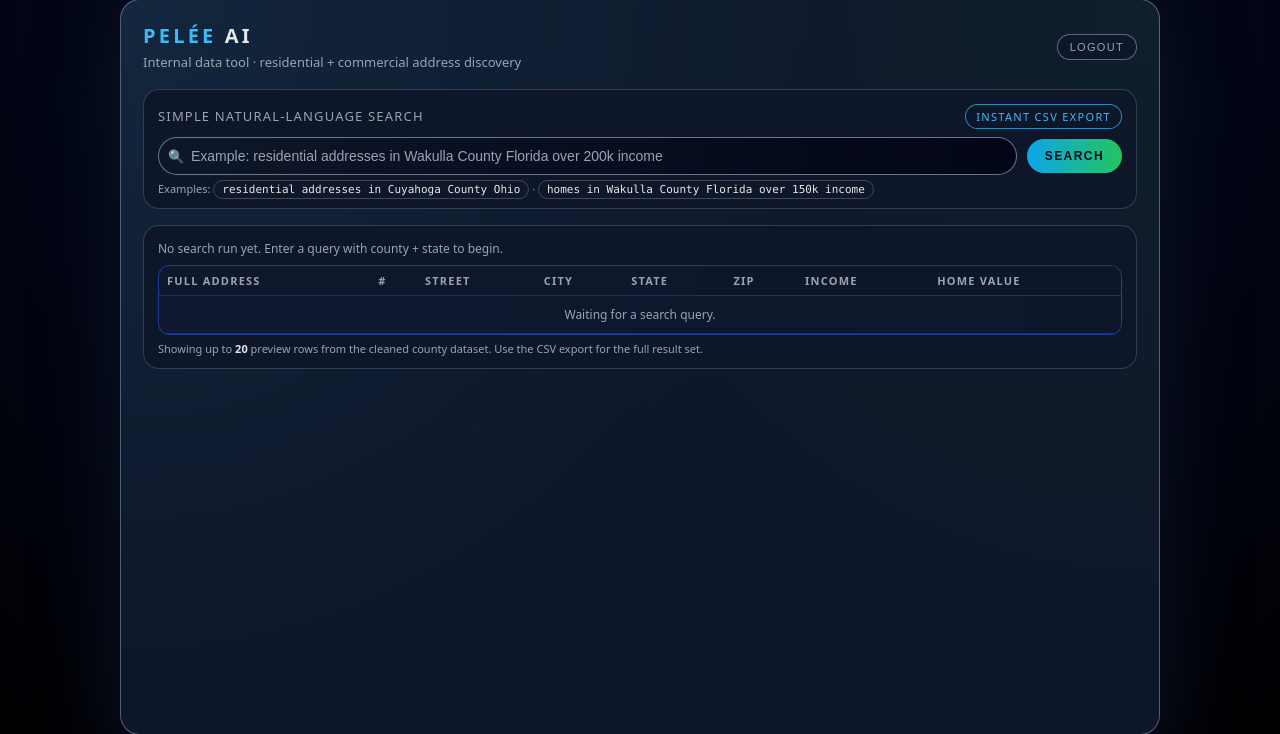
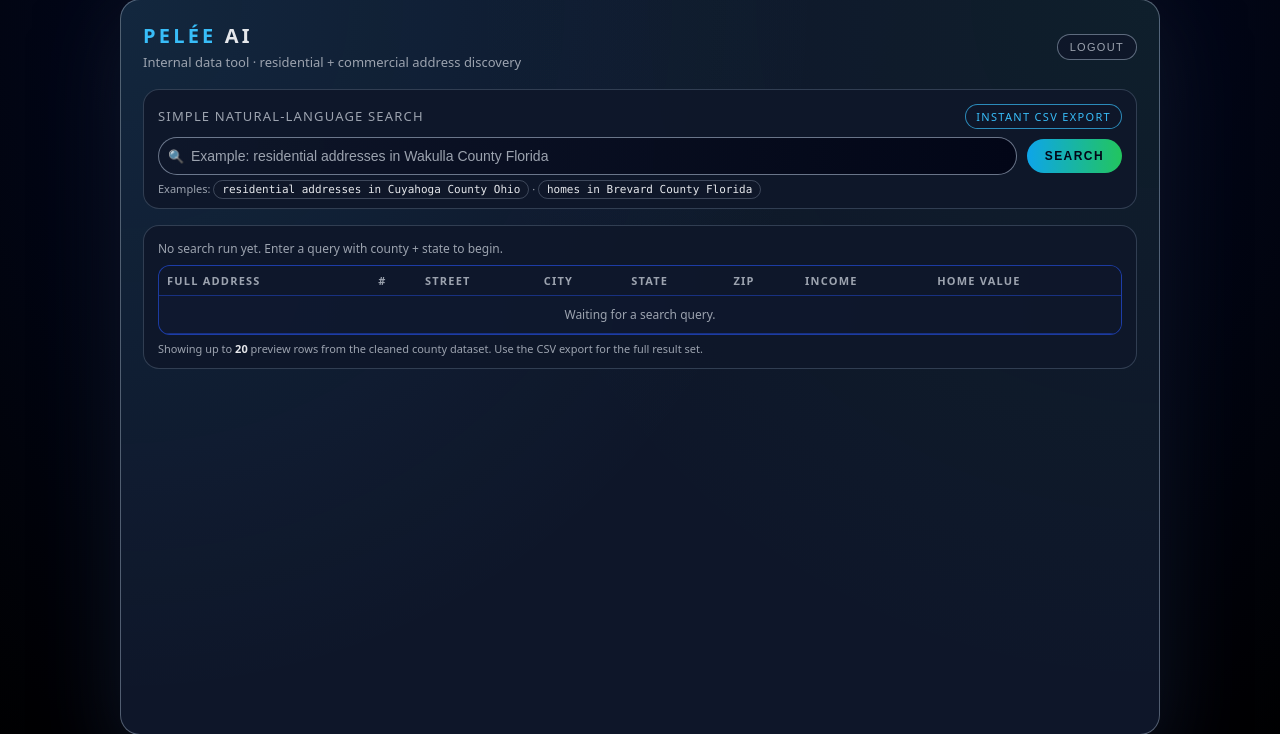
Before and after one commit to ccjackb22/Pelee.Residential, a Flask app: page / in a window 1280 px wide. Shown: the part 33-767 px from the top of the page. Run offline with Flask 3, Linux system fonts and the light colour scheme; the visitor is signed in with stand-in values (Sample User, id 1).

Commit message:
Update index.html

```diff
--- a/templates/index.html
+++ b/templates/index.html
@@ -363,7 +363,7 @@
                             class="search-input"
                             type="text"
                             name="query"
-                            placeholder="Example: residential addresses in Wakulla County Florida over 200k income"
+                            placeholder="Example: residential addresses in Wakulla County Florida"
                             value="{{ query or '' }}"
                             autocomplete="off"
                         />
@@ -376,7 +376,7 @@
                 Examples:
                 <code>residential addresses in Cuyahoga County Ohio</code>
                  ·
-                <code>homes in Wakulla County Florida over 150k income</code>
+                <code>homes in Brevard County Florida</code>
             </div>
 
             {% if error %}
```
